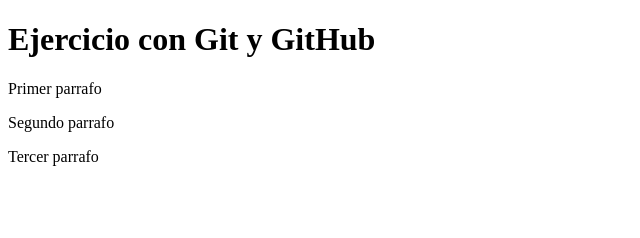
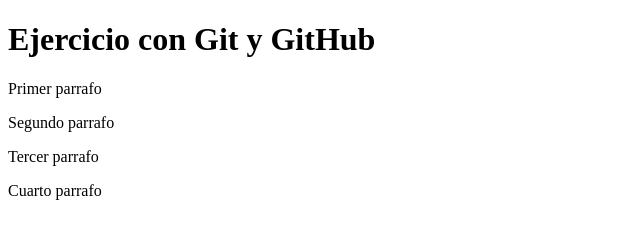
Before and after one commit to JesusFz93/dwfs16-m1s4-demo-git, a plain HTML site: page index.html in a window 1280 px wide. Shown: the whole page, without its empty margins (0-640 px from the left). Drawn offline with Linux system fonts and the light colour scheme.

Commit message:
cuarto parrafo

```diff
--- a/index.html
+++ b/index.html
@@ -14,6 +14,7 @@
         <p>Primer parrafo</p>
         <p>Segundo parrafo</p>
         <p>Tercer parrafo</p>
+        <p>Cuarto parrafo</p>
     </main>
 </body>
 </html>
```
